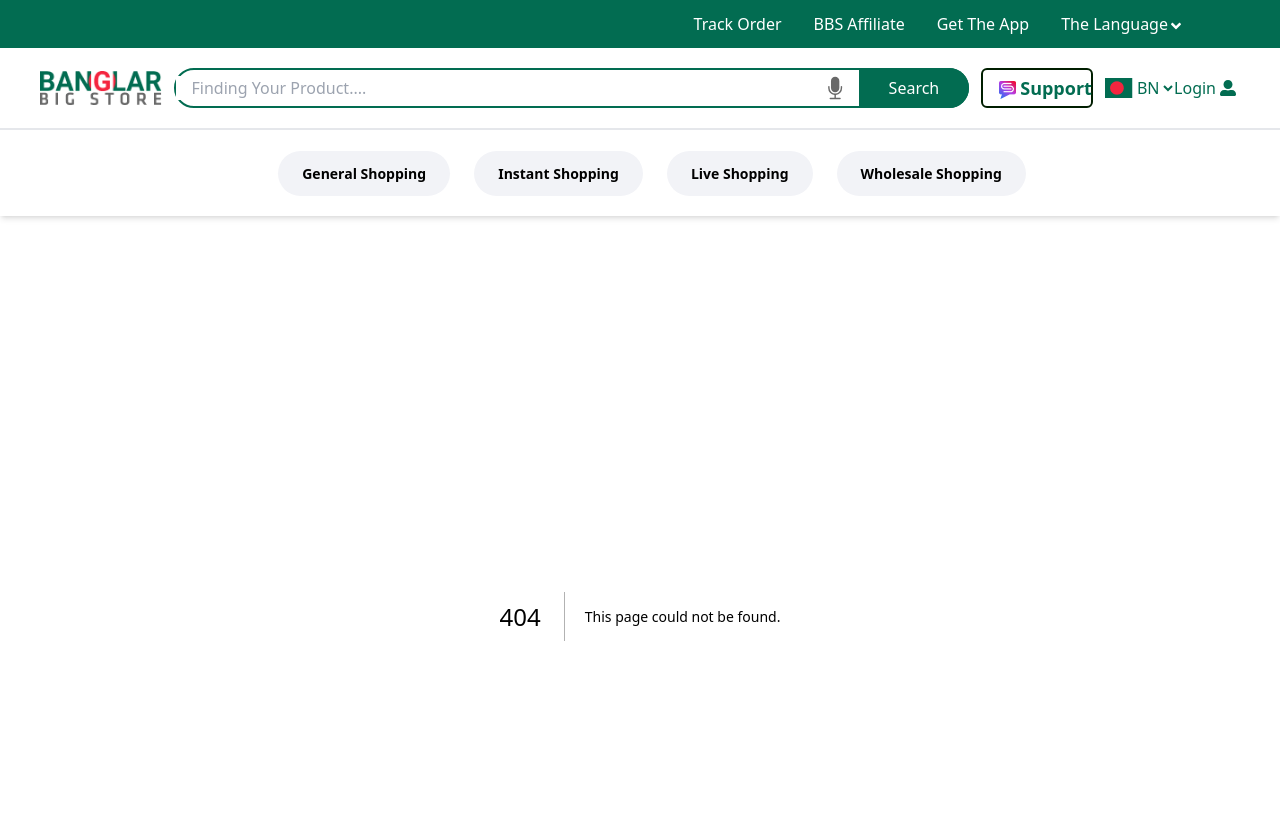
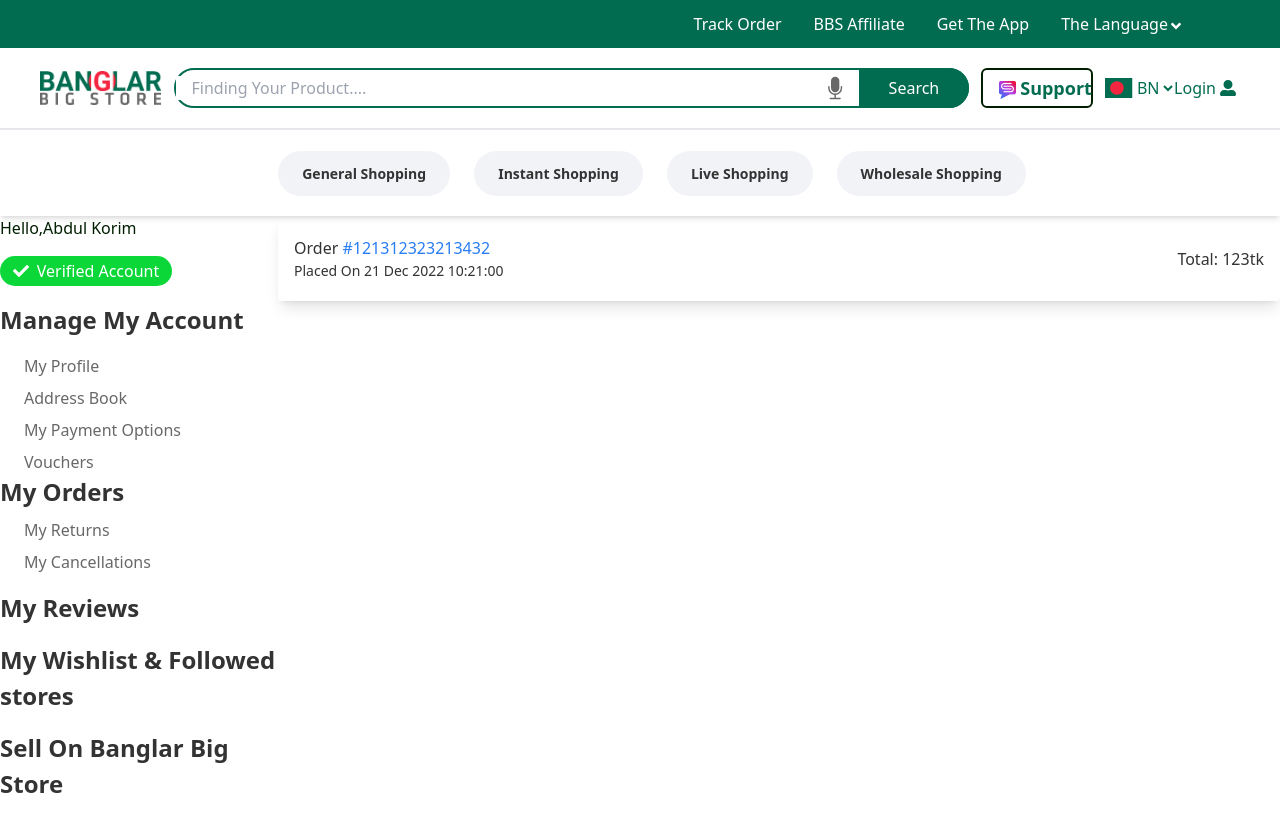
Before and after one commit to kowsar-mahmud-remon/Frontend-2, a Next.js app: page /orderDetails in a window 1280 px wide. Before the commit this address had no page. Shown: the top 832 px of the page. After the commit the page ends 802 px from the top, so only its background shows below. Built offline with nearby package versions, Linux system fonts and the light colour scheme.

Commit message:
orderdetails working

```diff
--- /dev/null
+++ b/components/myOrderDetails/myOrderDetails.js
@@ -0,0 +1,38 @@
+const MyOrderDetails = () => {
+  const data = {
+    id: "1",
+    orderId: "121312323213432",
+    orderDate: "Placed On 21 Dec 2022 10:21:00",
+    image: "/image 8.png",
+    peoductName: "Tomato(Local) 500+30 gm",
+    qty: "1",
+    status: "Delivered",
+      deliveredDate: "Delivered on 21 Dec 2022",
+    total: '123'
+  };
+
+  return (
+    <div className="w-full">
+      <div className="flex justify-between items-center px-4 py-5 shadow-lg rounded">
+        <div className="">
+          <h3 className="font-[500]">
+            Order{" "}
+            <span
+              className="text-[#287DF3] font-[400]"
+            >
+              #{data.orderId}
+            </span>
+          </h3>
+          <p className="text-[14px]">{data.orderDate}</p>
+        </div>
+        <div className="">
+          <h3>
+            Total: <span className="font-[500]">{data.total}tk</span>
+          </h3>
+        </div>
+      </div>
+    </div>
+  );
+};
+
+export default MyOrderDetails;
--- /dev/null
+++ b/pages/orderDetails/index.js
@@ -0,0 +1,13 @@
+import ManageAccoutSideBar from "../../components/ManageAccoutSideBar/ManageAccoutSideBar";
+import MyOrderDetails from "../../components/myOrderDetails/myOrderDetails";
+
+const index = () => {
+  return (
+    <div className="flex">
+      <ManageAccoutSideBar></ManageAccoutSideBar>
+      <MyOrderDetails />
+    </div>
+  );
+};
+
+export default index;
```
